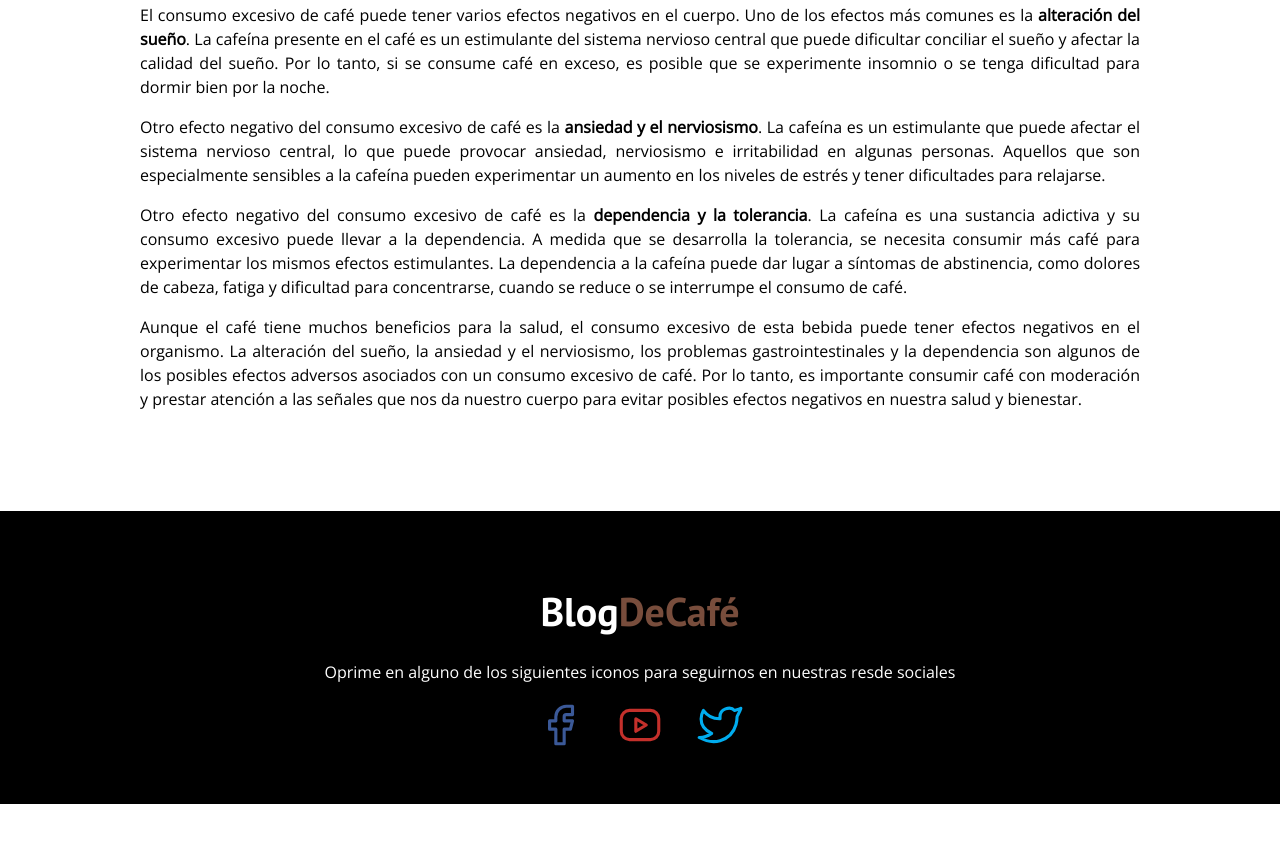
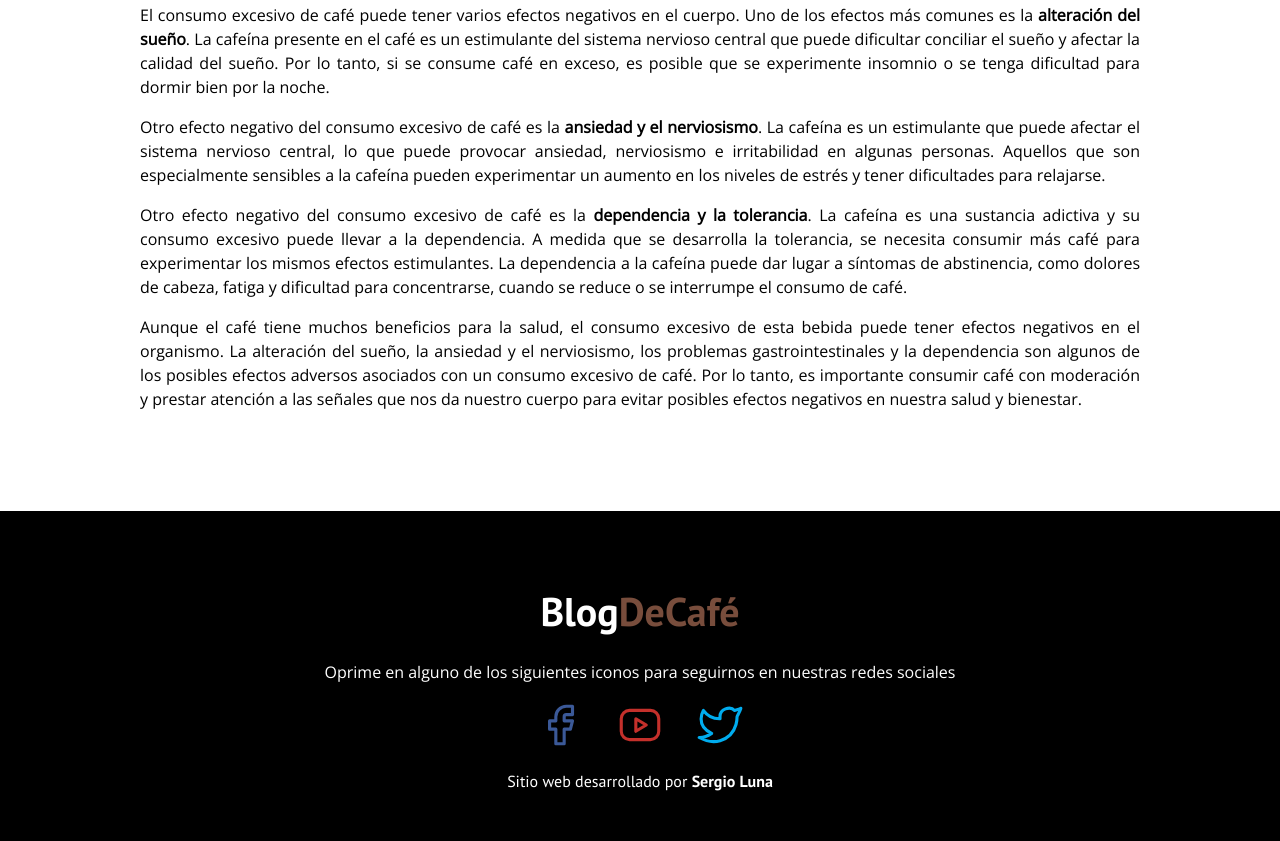
Before and after one commit to SergioLunaDelgado/Blog-de-Cafe, a website: page blog/6DanosCafe.html in a window 1280 px wide. Shown: the part 1000-1841 px from the top of the page. Before the commit the page ends 1804 px from the top, so only its background shows below. Drawn offline with nearby package versions, Linux system fonts and the light colour scheme.

Commit message:
link bio

```diff
--- a/blog/6DanosCafe.html
+++ b/blog/6DanosCafe.html
@@ -98,7 +98,7 @@
         <a href="/" class="footer__logo">
             <h1 class="footer__heading">Blog<span class="footer__span">DeCafé</span></h1>
         </a>
-        <p class="footer__mensaje">Oprime en alguno de los siguientes iconos para seguirnos en nuestras resde sociales
+        <p class="footer__mensaje">Oprime en alguno de los siguientes iconos para seguirnos en nuestras redes sociales
         </p>
         <div class="footer__sociales">
             <a href="https://www.facebook.com/profile.php?id=100092684496308" target="_blank" rel="noopener noreferrer">
@@ -111,6 +111,8 @@
                 <img src="/build/img/twitter.svg" alt="Boton twitter" title="Twitter">
             </a>
         </div>
+        <br>
+        <a href="http://sergioluna.me" target="_blank" rel="noopener noreferrer" class="footer__heading">Sitio web desarrollado por <b>Sergio Luna</b></a>
     </footer>
 
     <!-- JS -->
```
Also changed, not shown: 404.html (+4 -1 lines), blog.html (+3 -2 lines), blog/10PrincipalesProductoresMexicoCafe.html (+3 -1 lines), blog/1IndustriaCafe.html (+2 -0 lines), blog/2PeligroDelTostado.html (+3 -1 lines), blog/3RecetasDeCafe.html (+3 -1 lines), blog/4EmpresasCafe.html (+3 -1 lines), blog/5BeneficiosCafe.html (+3 -1 lines), blog/7HistoriaDelCafe.html (+3 -1 lines), blog/8PaisesCafe.html (+3 -1 lines), blog/9IndustriaMexicoCafe.html (+3 -1 lines), galeria.html (+4 -1 lines), index.html (+2 -0 lines), nosotros.html (+2 -0 lines), 1 more files.
